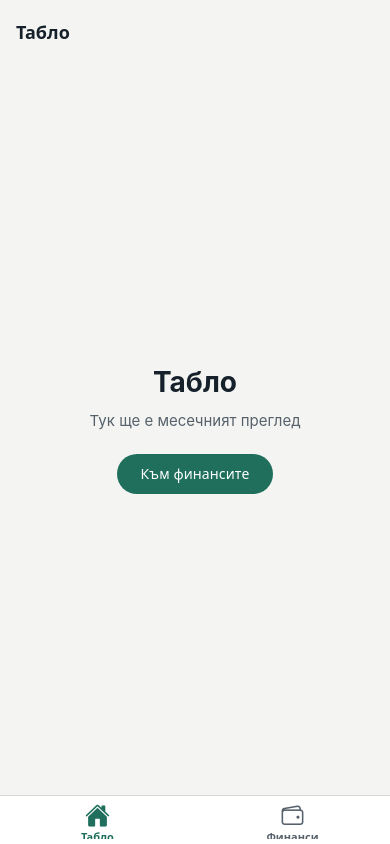
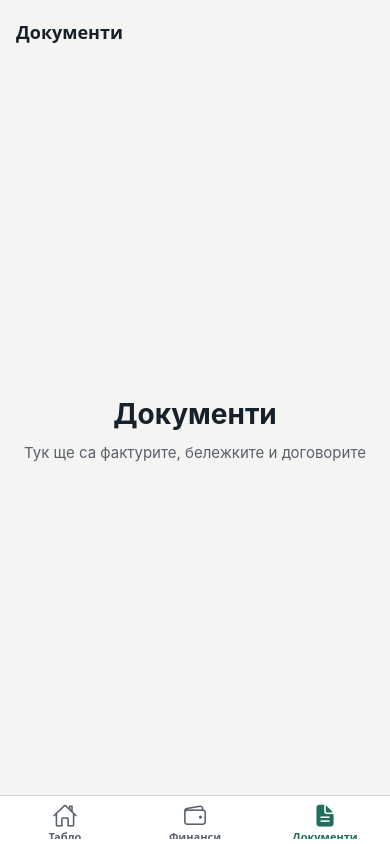
Before and after one commit to SimonaShalevaa/officepocket, a React Native app: screen /Documents in a window 390 px wide. Built offline with nearby package versions, Linux system fonts and the light colour scheme.

Commit message:
Add documents screen

```diff
--- a/src/App.jsx
+++ b/src/App.jsx
@@ -1,13 +1,14 @@
-import { NavigationContainer } from '@react-navigation/native';
-import { createBottomTabNavigator } from '@react-navigation/bottom-tabs';
-import { SafeAreaProvider } from 'react-native-safe-area-context';
-import { StatusBar } from 'expo-status-bar';
-import Ionicons from '@expo/vector-icons/Ionicons';
+import { NavigationContainer } from "@react-navigation/native";
+import { createBottomTabNavigator } from "@react-navigation/bottom-tabs";
+import { SafeAreaProvider } from "react-native-safe-area-context";
+import { StatusBar } from "expo-status-bar";
+import Ionicons from "@expo/vector-icons/Ionicons";
 
-import { colors } from './theme';
+import { colors } from "./theme";
 
-import DashboardScreen from './screens/DashboardScreen';
-import FinancesScreen from './screens/FinancesScreen';
+import DashboardScreen from "./screens/DashboardScreen";
+import FinancesScreen from "./screens/FinancesScreen";
+import DocumentsScreen from "./screens/DocumentsScreen";
 
 const Tab = createBottomTabNavigator();
 
@@ -17,12 +18,13 @@ export default function App() {
       <StatusBar style="dark" />
 
       <NavigationContainer>
+
         <Tab.Navigator
           initialRouteName="Dashboard"
           screenOptions={{
             headerStyle: { backgroundColor: colors.background },
             headerTintColor: colors.text,
-                        headerTitleStyle: { fontWeight: 'bold' },
+            headerTitleStyle: { fontWeight: "bold" },
             headerShadowVisible: false,
             sceneStyle: { backgroundColor: colors.background },
             tabBarActiveTintColor: colors.primary,
@@ -33,7 +35,7 @@ export default function App() {
             },
             tabBarLabelStyle: {
               fontSize: 11,
-                            fontWeight: '600',
+              fontWeight: "600",
             },
           }}
         >
@@ -41,9 +43,13 @@ export default function App() {
             name="Dashboard"
             component={DashboardScreen}
             options={{
-                            title: 'Табло',
+              title: "Табло",
               tabBarIcon: ({ focused, color, size }) => (
-                                <Ionicons name={focused ? 'home' : 'home-outline'} size={size} color={color} />
+                <Ionicons
+                  name={focused ? "home" : "home-outline"}
+                  size={size}
+                  color={color}
+                />
               ),
             }}
           />
@@ -51,12 +57,31 @@ export default function App() {
             name="Finances"
             component={FinancesScreen}
             options={{
-                            title: 'Финанси',
+              title: "Финанси",
               tabBarIcon: ({ focused, color, size }) => (
-                                <Ionicons name={focused ? 'wallet' : 'wallet-outline'} size={size} color={color} />
+                <Ionicons
+                  name={focused ? "wallet" : "wallet-outline"}
+                  size={size}
+                  color={color}
+                />
               ),
             }}
           />
+          <Tab.Screen
+          name="Documents"
+          component={DocumentsScreen}
+          options={{
+            title: "Документи",
+            tabBarIcon: ({ focused, color, size }) => (
+              <Ionicons
+                name={focused ? "document-text" : "document-text-outline"}
+                size={size}
+                color={color}
+              />
+            ),
+          }}
+        />
+
         </Tab.Navigator>
       </NavigationContainer>
     </SafeAreaProvider>
--- /dev/null
+++ b/src/screens/DocumentsScreen.jsx
@@ -0,0 +1,33 @@
+import { StyleSheet, View, Text } from 'react-native';
+
+import { colors } from '../theme';
+
+export default function DocumentsScreen() {
+    return (
+        <View style={styles.container}>
+            <Text style={styles.title}>Документи</Text>
+            <Text style={styles.subtitle}>Тук ще са фактурите, бележките и договорите</Text>
+        </View>
+    );
+}
+
+const styles = StyleSheet.create({
+    container: {
+        flex: 1,
+        backgroundColor: colors.background,
+        alignItems: 'center',
+        justifyContent: 'center',
+        gap: 12,
+        paddingHorizontal: 24,
+    },
+    title: {
+        color: colors.text,
+        fontSize: 28,
+        fontWeight: 'bold',
+    },
+    subtitle: {
+        color: colors.textMuted,
+        fontSize: 15,
+        textAlign: 'center',
+    },
+});
```
Lines whose indentation alone changed are shown as unchanged.
